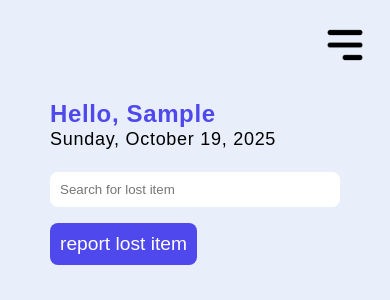
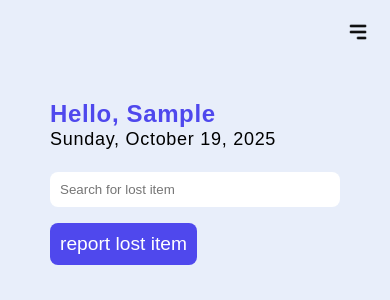
Before and after one commit to GDGBabcockUniversity/hacktoberfest-findit, a Django app: page / in a window 390 px wide. Shown: the top 300 px of the page. Run offline with Django 5.2, Linux system fonts and the light colour scheme; the visitor is signed in with stand-in values (Sample User, id 1).

Commit message:
fix/responsive-layout

```diff
--- a/static/styles/home-styles.css
+++ b/static/styles/home-styles.css
@@ -212,11 +212,12 @@ main {
 }
 .menu-icon,
 .close-icon {
-  width: 50px;
+  width: 24px;
+  height: 24px;
   position: absolute;
-  visibility: hidden;
+  top: 20px;
   right: 20px;
-  top: 20px;
+  cursor: pointer;
 }
 .close-icon {
   z-index: 1200;
@@ -385,7 +386,6 @@ footer {
     z-index: 1000;
     padding: 20px;
     width: max-content;
-    height: max-content;
     visibility: hidden;
   }
   .grid-div {
```
Also changed, not shown: findit/templates/findit/base/styles/base-styles.css (added).
